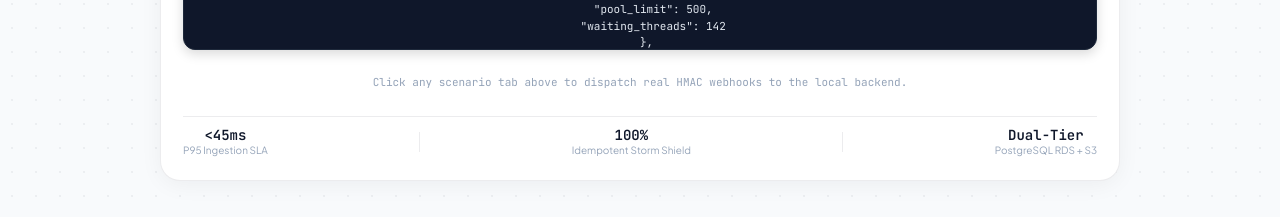
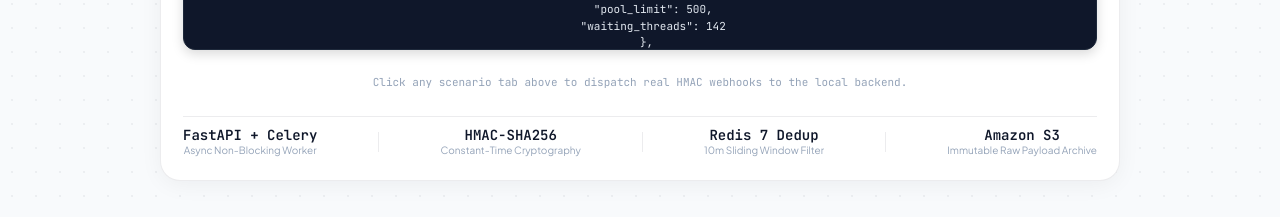
Before and after one commit to Karthik-bhandarkar/signalbridge, a React (Vite) app in the folder frontend/: page / in a window 1280 px wide. Shown: the part 1040-1257 px from the top of the page. Built offline with nearby package versions, Linux system fonts and the light colour scheme; no server answers.

Commit message:
fix(ui): upgrade telemetry card footer to distinct infrastructure specs and eliminate metric redundancy

```diff
--- a/frontend/src/components/LivePipelineCard.tsx
+++ b/frontend/src/components/LivePipelineCard.tsx
@@ -248,21 +248,26 @@
         )}
       </div>
 
-      {/* 6. High-Trust Architecture Highlights Footer */}
+      {/* 6. Live Architecture Engine Specifications */}
       <div className="pipeline-telemetry-strip">
         <div className="telemetry-item">
-          <span className="t-val font-mono">&lt;45ms</span>
-          <span className="t-label">P95 Ingestion SLA</span>
+          <span className="t-val font-mono">FastAPI + Celery</span>
+          <span className="t-label">Async Non-Blocking Worker</span>
         </div>
         <div className="t-sep" />
         <div className="telemetry-item">
-          <span className="t-val font-mono">100%</span>
-          <span className="t-label">Idempotent Storm Shield</span>
+          <span className="t-val font-mono">HMAC-SHA256</span>
+          <span className="t-label">Constant-Time Cryptography</span>
         </div>
         <div className="t-sep" />
         <div className="telemetry-item">
-          <span className="t-val font-mono">Dual-Tier</span>
-          <span className="t-label">PostgreSQL RDS + S3</span>
+          <span className="t-val font-mono">Redis 7 Dedup</span>
+          <span className="t-label">10m Sliding Window Filter</span>
+        </div>
+        <div className="t-sep" />
+        <div className="telemetry-item">
+          <span className="t-val font-mono">Amazon S3</span>
+          <span className="t-label">Immutable Raw Payload Archive</span>
         </div>
       </div>
     </div>
```
